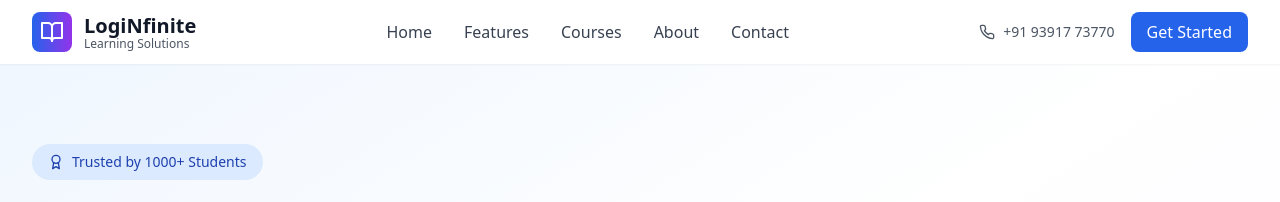
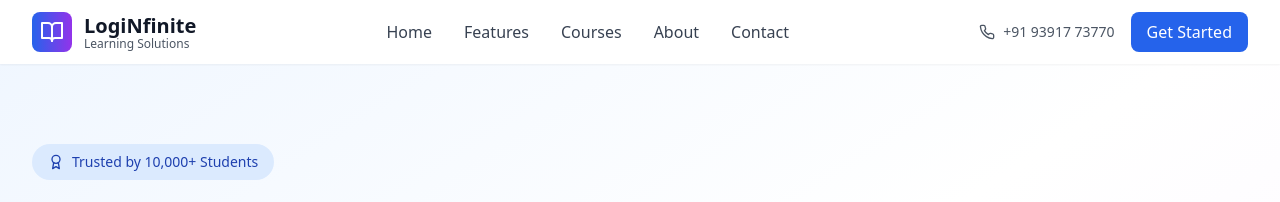
Before and after one commit to Lionf5/LogNfinite_Edu_Tech, a React (Vite) app: page / in a window 1280 px wide. Shown: the top 202 px of the page. Built offline with nearby package versions, Linux system fonts and the light colour scheme.

Commit message:
Updated Hero.tsx

```diff
--- a/src/components/Hero.tsx
+++ b/src/components/Hero.tsx
@@ -10,7 +10,7 @@ const Hero = () => {
             <div className="space-y-4">
               <div className="inline-flex items-center space-x-2 bg-blue-100 text-blue-800 px-4 py-2 rounded-full text-sm font-medium">
                 <Award className="w-4 h-4" />
-                <span>Trusted by 1000+ Students</span>
+                <span>Trusted by 10,000+ Students</span>
               </div>
               <h1 className="text-5xl lg:text-6xl font-bold text-gray-900 leading-tight">
                 Transform Your
```
